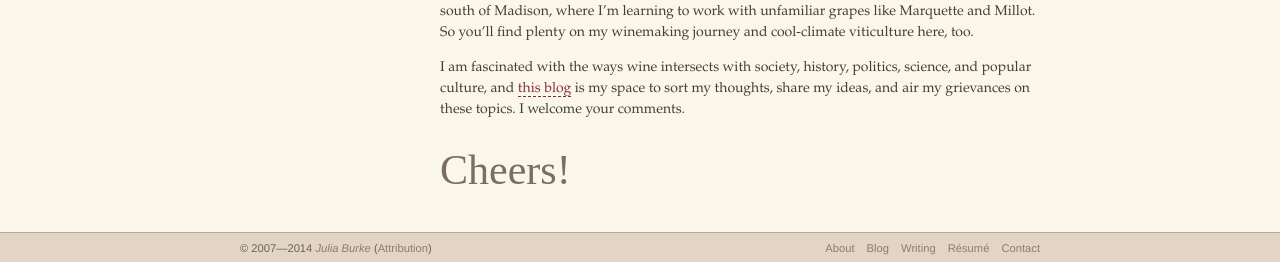
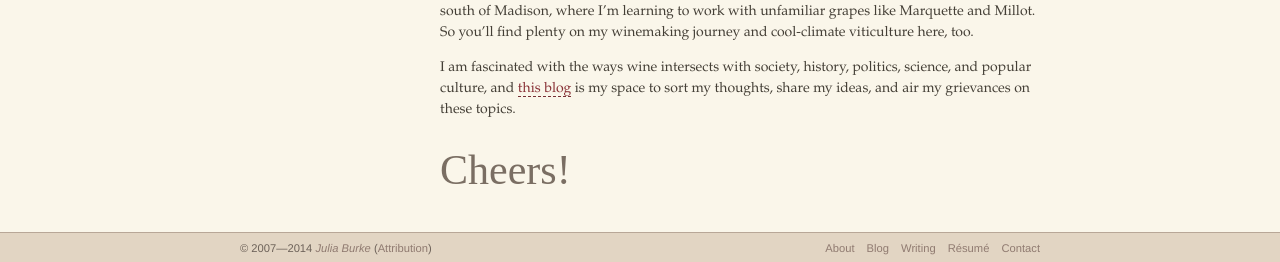
Before and after one commit to nywinewench/nywinewench.github.io, a Jekyll site: the page built from about.md, in a window 1280 px wide. Shown: the part 768-1030 px from the top of the page. Built offline with Jekyll 4.4.1, drawn with Linux system fonts in a browser that asks for light colours; some web fonts are replaced; Markdown is read by kramdown in place of the engine named in the settings; comment, search, counter and statistics services are not loaded.

Commit message:
about update

```diff
--- a/about.md
+++ b/about.md
@@ -30,7 +30,6 @@ here, too.
 
 I am fascinated with the ways wine intersects with society, history,
 politics, science, and popular culture, and [this blog](/blog) is my space to sort my
-thoughts, share my ideas, and air my grievances on these topics. I welcome
-your comments.
+thoughts, share my ideas, and air my grievances on these topics.
 
 # Cheers!
```
